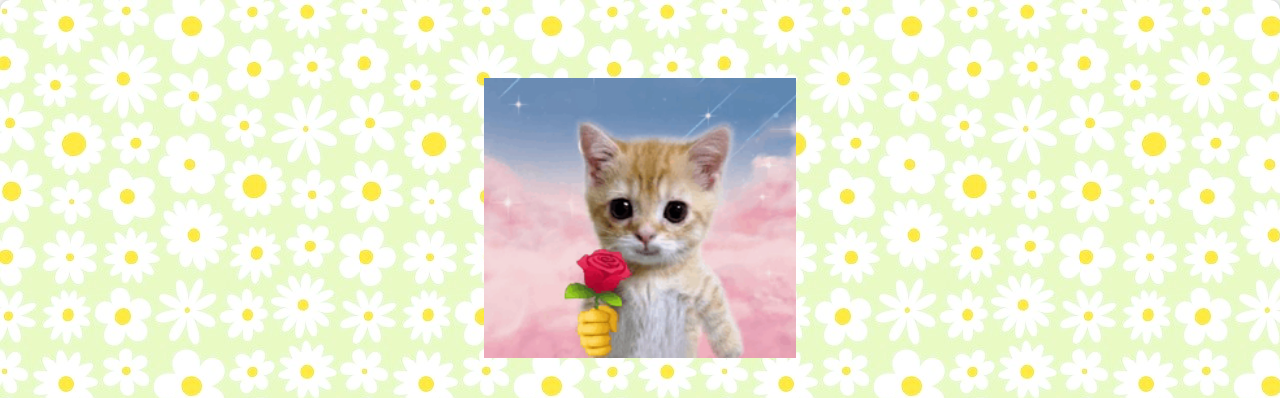
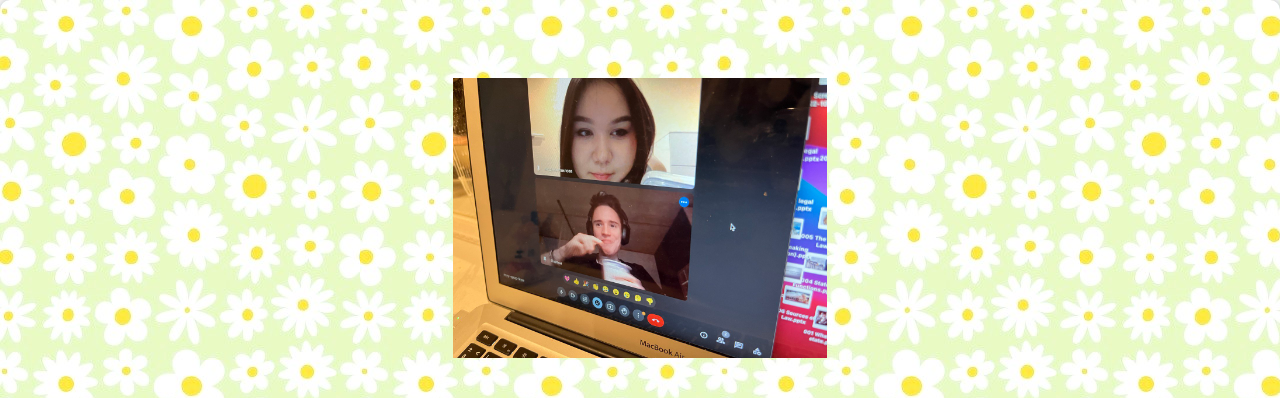
Before and after one commit to madinaprogrammer/madinaprogrammer.github.io, a plain HTML site: page index.html in a window 1280 px wide. Shown: the top 398 px of the page. Drawn offline with Linux system fonts and the light colour scheme.

Commit message:
Update index.html

```diff
--- a/index.html
+++ b/index.html
@@ -12,7 +12,7 @@
 <body>
     <div class="container">
         <div class="Mainprompt">
-            <img class="image" src="images/catflower.jpg"></img>
+            <img class="image" src="images/2024-02-04 16.45.35.jpg"></img>
             <h1 class="hh" id="name">привет платошкинс</h1>
             <p class="pp" id="question">будешь моей валентинкой?</p>
             <div class="buttons">
```
